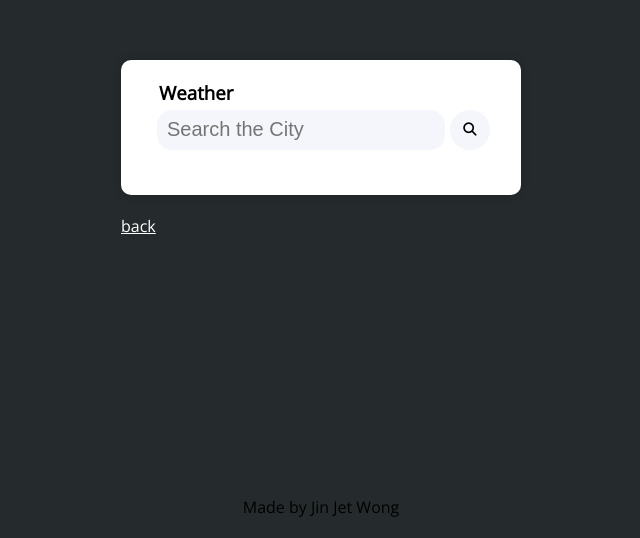
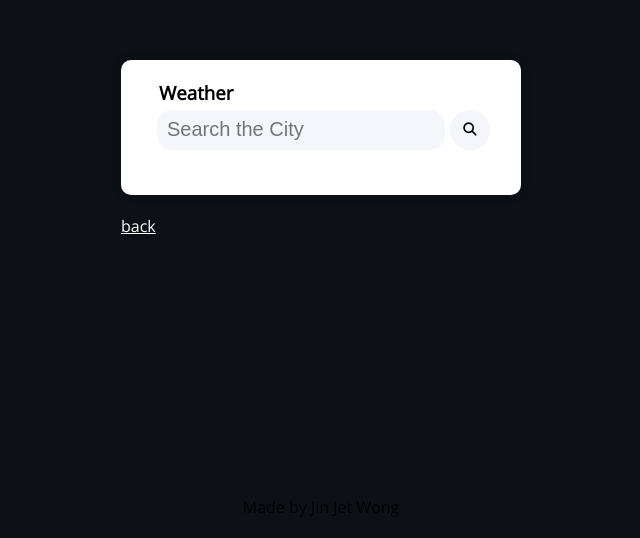
Before and after one commit to jjetwong/Weather-App, a plain HTML site: page index.html in a window 1280 px wide. Shown: the part 262-800 px from the top of the page, without its empty margins (319-959 px from the left). Drawn offline with nearby package versions, Linux system fonts and the light colour scheme.

Commit message:
Update weather.css

```diff
--- a/weather.css
+++ b/weather.css
@@ -5,7 +5,7 @@
 }
 
 body {
-  background-color: #252B2D;
+  background-color: #0D1117;
   display: flex;
   flex-direction: column;
   align-items: center;
```
